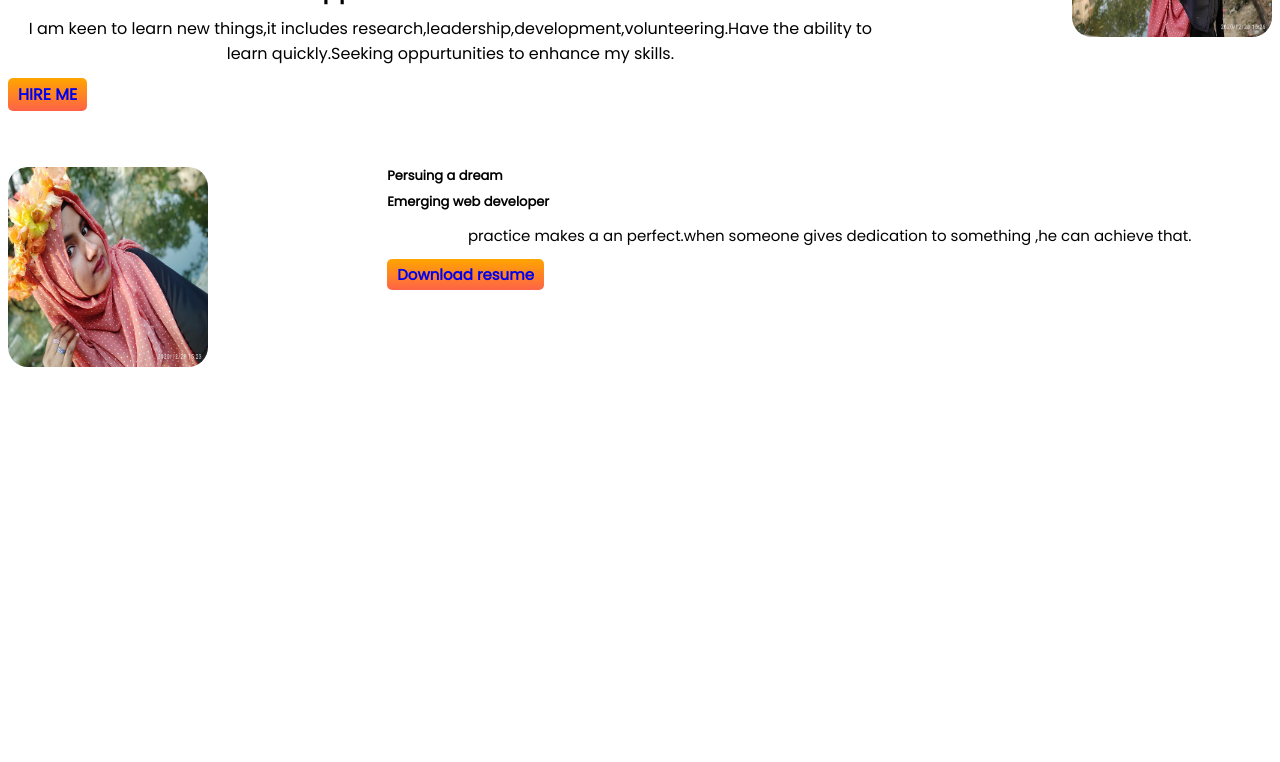
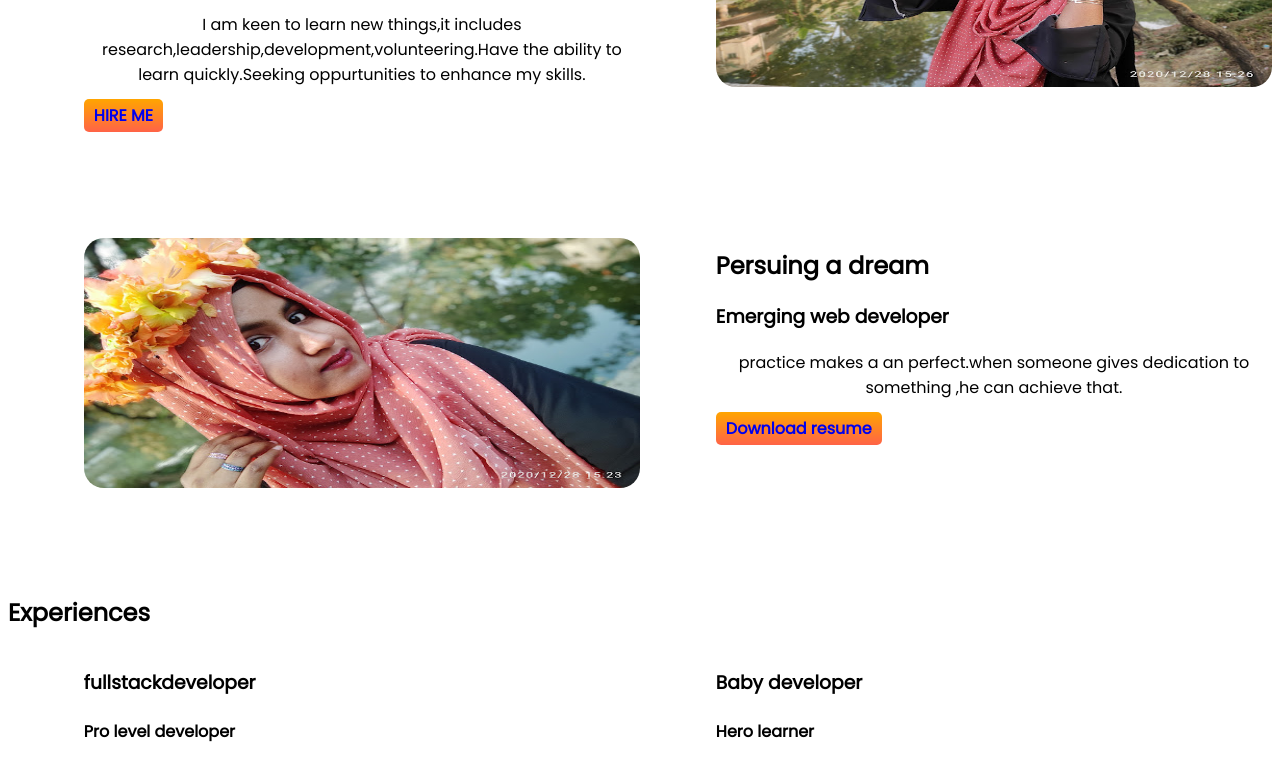
Before and after one commit to Tanjumnahar20/Developer-portfolio, a plain HTML site: page index.html in a window 1280 px wide. Shown: the part 181-943 px from the top of the page. Before the commit the page ends 800 px from the top, so only its background shows below. Drawn offline with Linux system fonts and the light colour scheme.

Commit message:
experience add

```diff
--- a/index.html
+++ b/index.html
@@ -11,30 +11,44 @@
     <link href="https://fonts.googleapis.com/css2?family=Poppins&display=swap" rel="stylesheet">
 </head>
 <body>
-    <section>
-    <div class="half1">
+    <section class="contain-flex">
+        <div class="half-width">
             <h1>Hello!</h1>
             <H1><span class="orange"> Tanjum's</span> World</H1>
             <h2>Build climber and train stopper</h2>
             <p>I am keen to learn new things,it includes research,leadership,development,volunteering.Have the ability to learn quickly.Seeking oppurtunities to enhance my skills.</p>
             <a class="link-tag" target="_blank" href="https://www.linkedin.com/in/tanjum-nahar-chandana-462652240">HIRE ME</a>
-
                 </div>
-    <div class="half">
+            <div class="half-width">
             <img src="images/IMG_20201228_152604.jpg" alt="">
             </div>
     </section>
-    <section class="dream-big">
-        <div class="half">
+    <section class="contain-flex">
+        <div class="half-width">
             <img src="images/IMG_20201228_152331.jpg" alt="">
         </div>
-        <div class="half1">
-            <h1 class="right">Persuing a dream</h1>
-            <h2 class="right">Emerging web developer</h2>
-            <p id="header">practice makes a an perfect.when someone gives dedication to something ,he can achieve that.</p>
-            <a class="resume-b" target="_blank" href="https://docs.google.com/document/d/1CRSm4LWH6L5EaRVxdKounMNIxNqQsIQh/edit">Download resume</a>
+        <div class="half-width">
+            <h1 >Persuing a dream</h1>
+            <h3>Emerging web developer</h3>
+            <p>practice makes a an perfect.when someone gives dedication to something ,he can achieve that.</p>
+            <a class="link-tag" target="_blank" href="https://docs.google.com/document/d/1CRSm4LWH6L5EaRVxdKounMNIxNqQsIQh/edit">Download resume</a>
         </div>
+    </section>
 
+   <section class="experience area">
+    <h1>Experiences</h1>
+    <div class="contain-flex">
+         <div class="half-width">
+        <h3>fullstackdeveloper</h3>
+        <h4>Pro level developer</h4>
+        <p>coding coding coding coding coding coding coding coding</p>
+             </div>
+             <div class="half-width">
+            <h3>Baby developer</h3>
+        <h4>Hero learner</h4>
+        <p>sturguule a lot while learning but it was fun until error come</p>
+        </div>
+    </div>
     </section>
 </body>
 </html>
--- a/style.css
+++ b/style.css
@@ -1,37 +1,20 @@
 body{
     font-family: 'Poppins', sans-serif;
-}
-
-
-h1{
-    font-size: 50px;
-    line-height: 15px;
-    text-align: center;
-}
-h2{
-    line-height: 15px;
 }
 .orange{
     color: olive;
 }
-section{
-    display: flex;
-    justify-content: space-between;
-    gap: 10px;
-    margin-bottom: 50px;
+
+.half-width{
+    width: 50%;
+    padding-left:6%;
 }
-.half1{
-    width: 70%;
-
-}
-
-
-
-.half img{
-    width: 300px;
-    height: 300px;
+.half-width img{
+    width: 100%;
+    height: 250px;
     border-radius: 20px;
     margin-top: 10px;
+
 }
 p{
  text-align: center;
@@ -46,32 +29,8 @@ p{
     line-height: 20px;
     text-align: center;
 }
-.resume-b{
-    text-decoration:none;
-    padding: 5px 10px;
-    background-image:linear-gradient(orange,tomato) ;
-    border-radius: 5px;
-    font-weight: 900;
-    line-height: 20px;
-    text-align: center;
-    font-size: 15px;
 
-}
-.half img{
-        width: 200px;
-        height: 200px;
-        border-radius: 20px;
-        margin-top: 10px;
-}
-.half1{
-    width: 70%;
-}
-.right{
-    text-align: left;
-    line-height: 15px;
-    font-size: 13px;
-}
-#header{
-    text-align: center;
-    font-size: 15px
-}
+ .contain-flex{
+    display: flex;
+margin-bottom: 100px;
+ }
```
Lines whose indentation alone changed are shown as unchanged.
